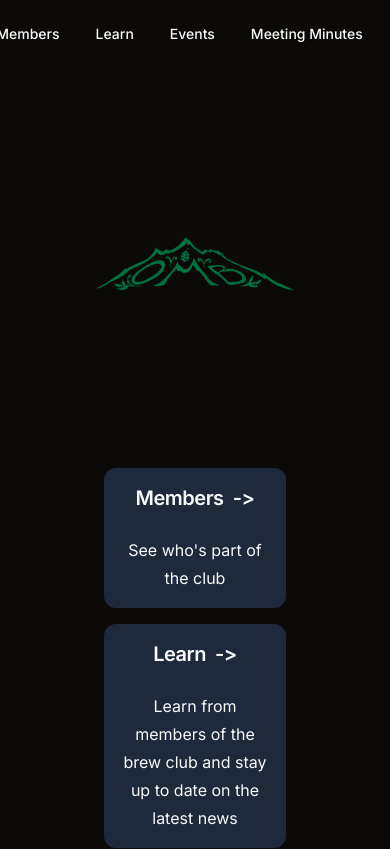
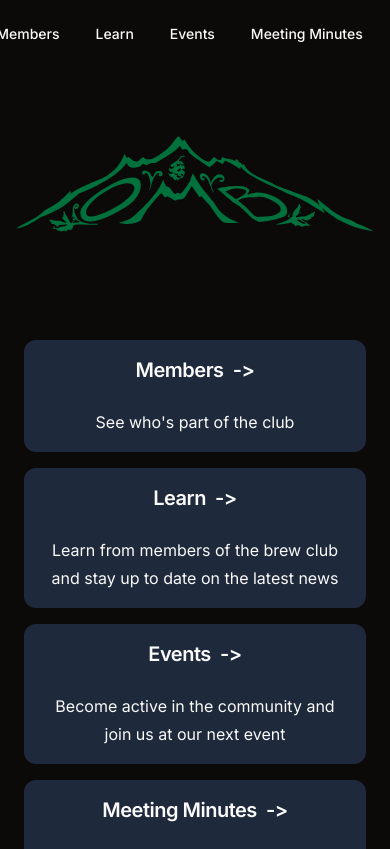
Before and after one commit to OvermountainBrewers/omb_website, a Next.js app in the folder site/: page / in a window 390 px wide. Shown: the top 849 px of the page. Built offline with nearby package versions, Linux system fonts and the light colour scheme.

Commit message:
feat: fix mobile spacing on landing

```diff
--- a/site/app/page.tsx
+++ b/site/app/page.tsx
@@ -39,7 +39,7 @@ export default function Page() {
   const size = useWindowSize();
 
   return (
-    <main className="flex flex-col items-center justify-between p-24 space-y-24">
+    <main className="flex flex-col items-center justify-between p-4 lg:p-24 space-y-12 lg:space-y-24">
       <div className="relative flex h-[200px]">
         <Image
           className="relative"
```
